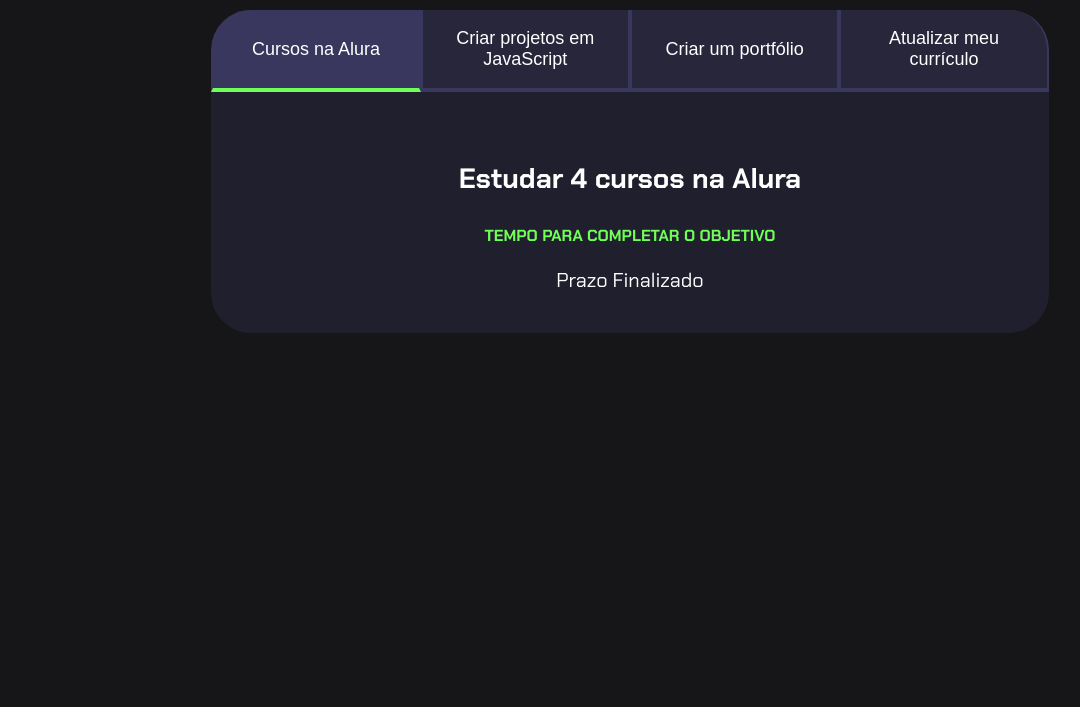
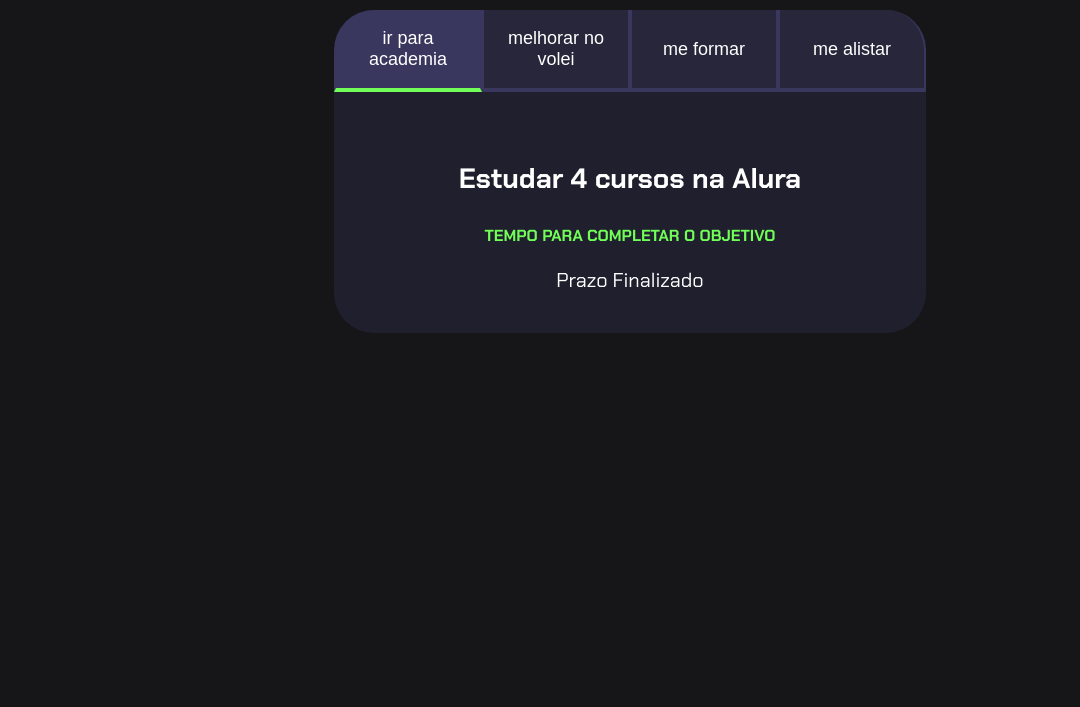
Before and after one commit to EvertonLemesDeSouza/meus-objetivos, a plain HTML site: page index.html in a window 1280 px wide. Shown: the part 93-800 px from the top of the page, without its empty margins (10-1090 px from the left). Drawn offline with Linux system fonts and the light colour scheme.

Commit message:
Add files via upload

```diff
--- a/index.html
+++ b/index.html
@@ -11,10 +11,10 @@
         <h2 class="titulo-principal">Meus Objetivos do ano<span>_</span></h2>
         <div class="conteudo">
         <div class="botoes">
-          <button class="botao ativo">Cursos na Alura</button>
-          <button class="botao">Criar projetos em JavaScript</button>
-          <button class="botao">Criar um portfólio</button>
-          <button class="botao">Atualizar meu currículo</button>
+          <button class="botao ativo">ir para academia</button>
+          <button class="botao">melhorar no volei</button>
+          <button class="botao">me formar</button>
+          <button class="botao">me alistar</button>
         </div>
         <div class="abas-textos">
           <div class="aba-conteudo ativo">
```
